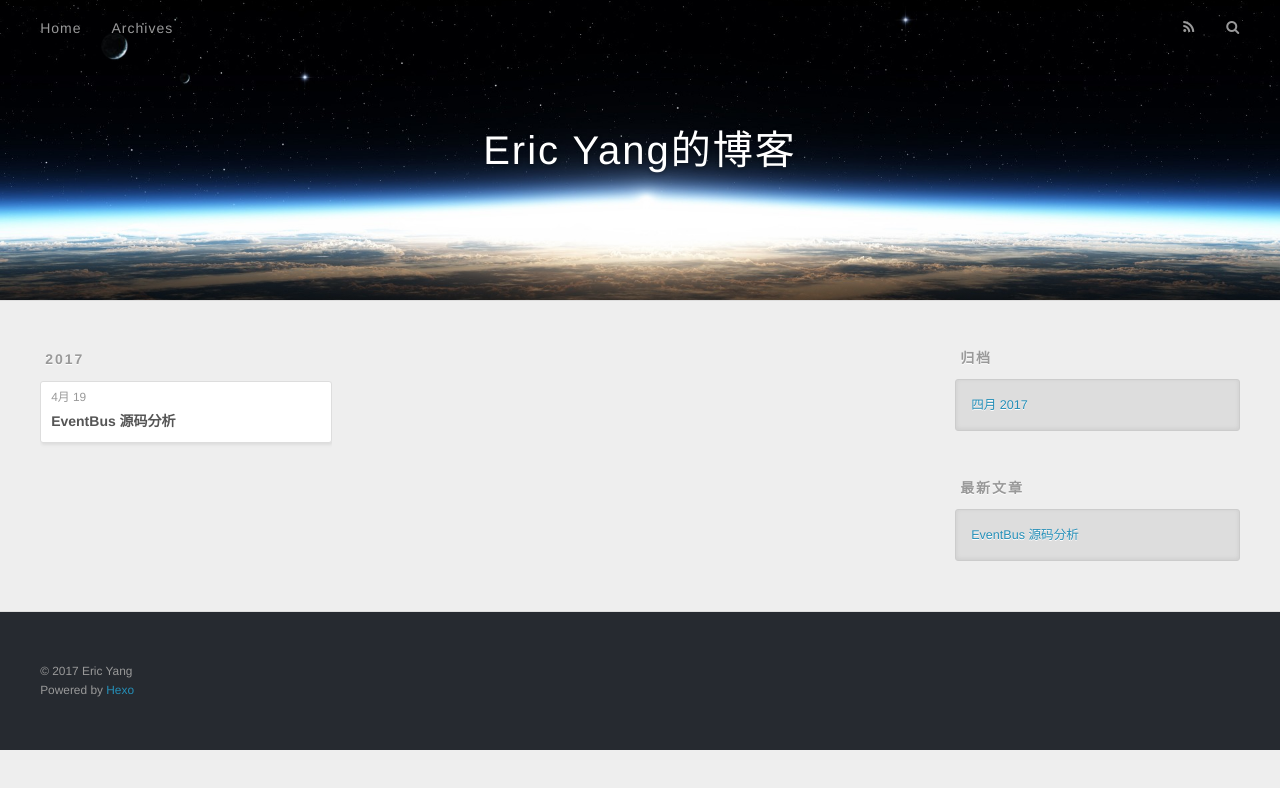
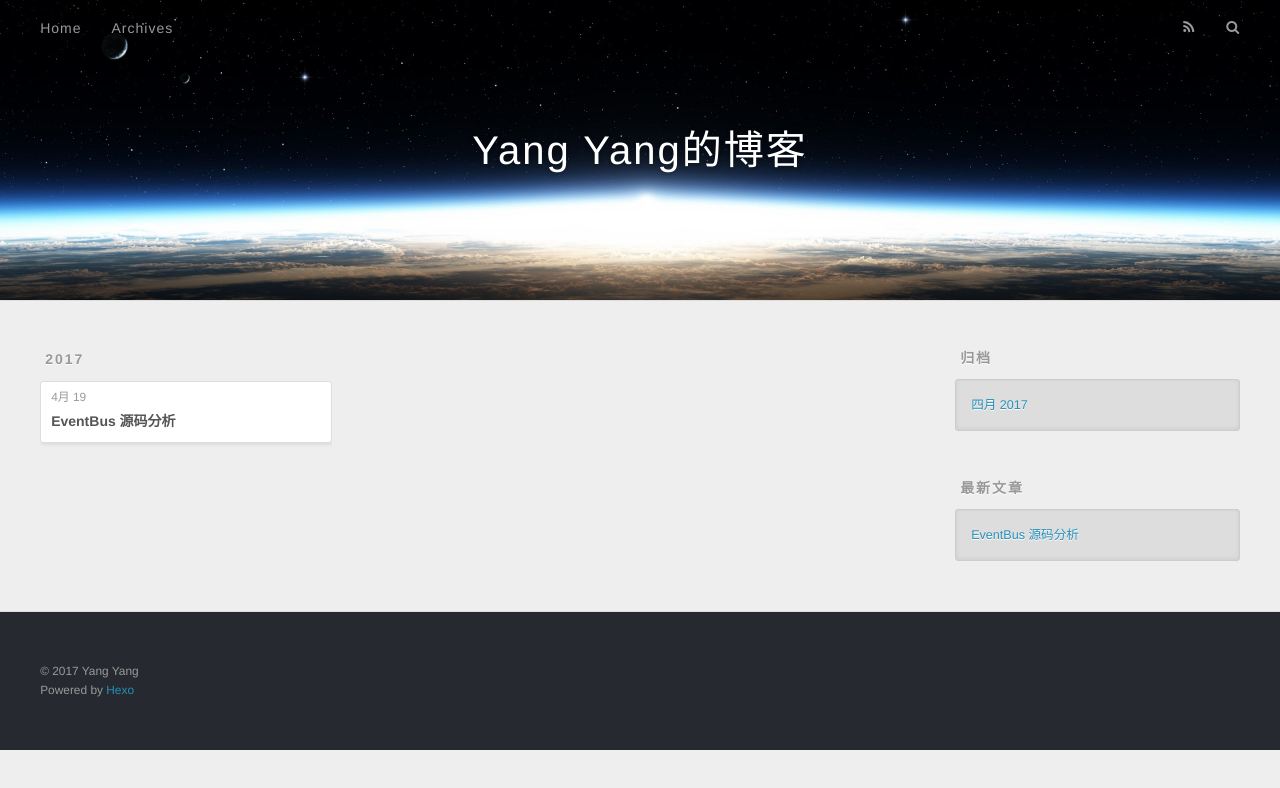
Before and after one commit to MrYy/MrYy.github.io, a plain HTML site: page archives/index.html in a window 1280 px wide. Drawn offline with nearby package versions, Linux system fonts and the light colour scheme.

Commit message:
Site updated: 2017-04-19 20:37:44

```diff
--- a/archives/index.html
+++ b/archives/index.html
@@ -3,16 +3,16 @@
 <head>
   <meta charset="utf-8">
 
-  <title>归档 | Eric Yang的博客</title>
+  <title>归档 | Yang Yang的博客</title>
   <meta name="viewport" content="width=device-width, initial-scale=1, maximum-scale=1">
   <meta property="og:type" content="website">
-<meta property="og:title" content="Eric Yang的博客">
+<meta property="og:title" content="Yang Yang的博客">
 <meta property="og:url" content="http://ericyang.com/archives/index.html">
-<meta property="og:site_name" content="Eric Yang的博客">
+<meta property="og:site_name" content="Yang Yang的博客">
 <meta name="twitter:card" content="summary">
-<meta name="twitter:title" content="Eric Yang的博客">
+<meta name="twitter:title" content="Yang Yang的博客">
 
-    <link rel="alternate" href="/atom.xml" title="Eric Yang的博客" type="application/atom+xml">
+    <link rel="alternate" href="/atom.xml" title="Yang Yang的博客" type="application/atom+xml">
 
 
     <link rel="icon" href="/favicon.png">
@@ -33,7 +33,7 @@
   <div id="header-outer" class="outer">
     <div id="header-title" class="inner">
       <h1 id="logo-wrap">
-        <a href="/" id="logo">Eric Yang的博客</a>
+        <a href="/" id="logo">Yang Yang的博客</a>
       </h1>
 
     </div>
@@ -137,7 +137,7 @@
 
   <div class="outer">
     <div id="footer-info" class="inner">
-      &copy; 2017 Eric Yang<br>
+      &copy; 2017 Yang Yang<br>
       Powered by <a href="http://hexo.io/" target="_blank">Hexo</a>
     </div>
   </div>
```
Also changed, not shown: 2017/04/19/EventBus-源码分析/index.html (+6 -6 lines), archives/2017/04/index.html (+7 -7 lines), archives/2017/index.html (+7 -7 lines), index.html (+8 -8 lines).
